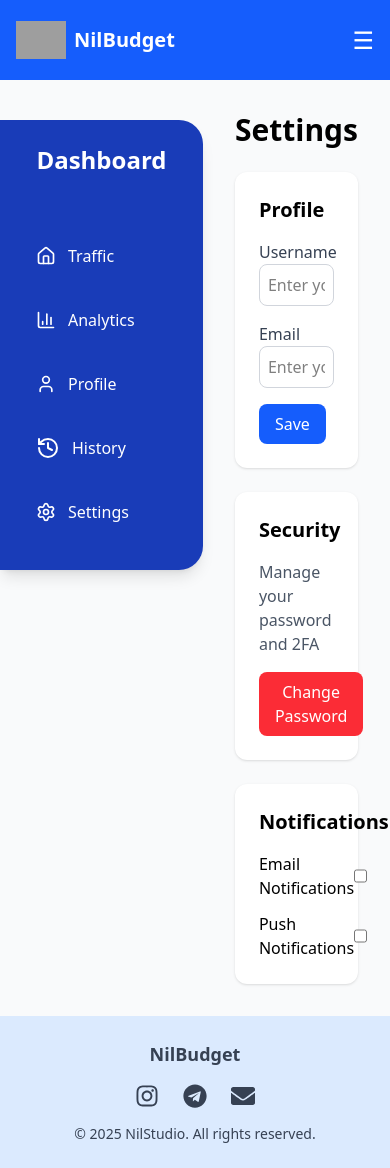
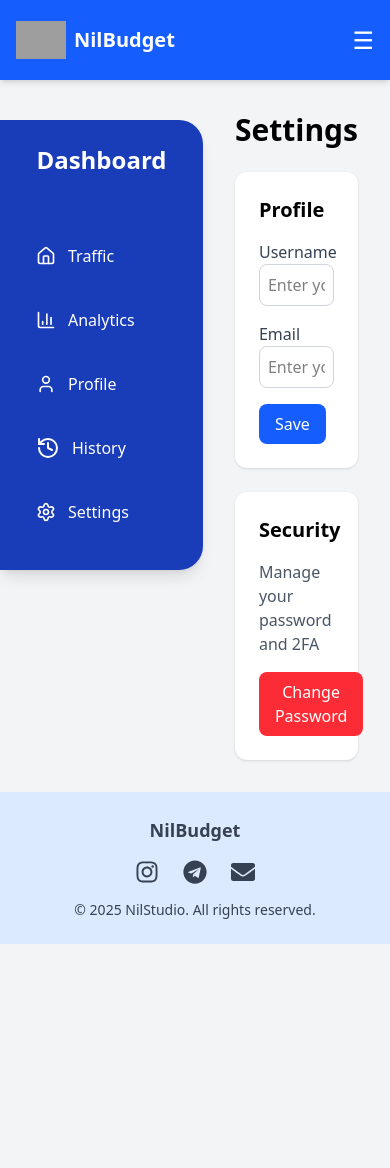
Before and after one commit to NurFullS/nilbudget, a Next.js app: page /settings in a window 390 px wide. After the commit the page ends 944 px from the top, so only its background shows below. Built offline with nearby package versions, Linux system fonts and the light colour scheme; no server answers; grey boxes are pictures that could not be loaded.

Commit message:
start mobile size

```diff
--- a/src/app/settings/page.tsx
+++ b/src/app/settings/page.tsx
@@ -3,9 +3,12 @@
 import React from 'react';
 import Sidebar from '../components/Sidebar';
 
+
 const SettingsPage = () => {
+
     return (
-    <div className="flex bg-gray-50">
+        <div className="flex">
+
             <Sidebar />
             <div className="flex-1 p-8">
                 <h1 className="text-3xl font-bold mb-6">Settings</h1>
@@ -44,19 +47,7 @@ const SettingsPage = () => {
                         </button>
                     </div>
 
-          <div className="bg-white shadow rounded-xl p-6 col-span-1 md:col-span-2">
-            <h2 className="text-xl font-semibold mb-4">Notifications</h2>
-            <div className="space-y-3">
-              <div className="flex items-center justify-between">
-                <span>Email Notifications</span>
-                <input type="checkbox" className="w-5 h-5" />
-              </div>
-              <div className="flex items-center justify-between">
-                <span>Push Notifications</span>
-                <input type="checkbox" className="w-5 h-5" />
-              </div>
-            </div>
-          </div>
+
                 </div>
             </div>
         </div>
```
Lines whose indentation alone changed are shown as unchanged.
